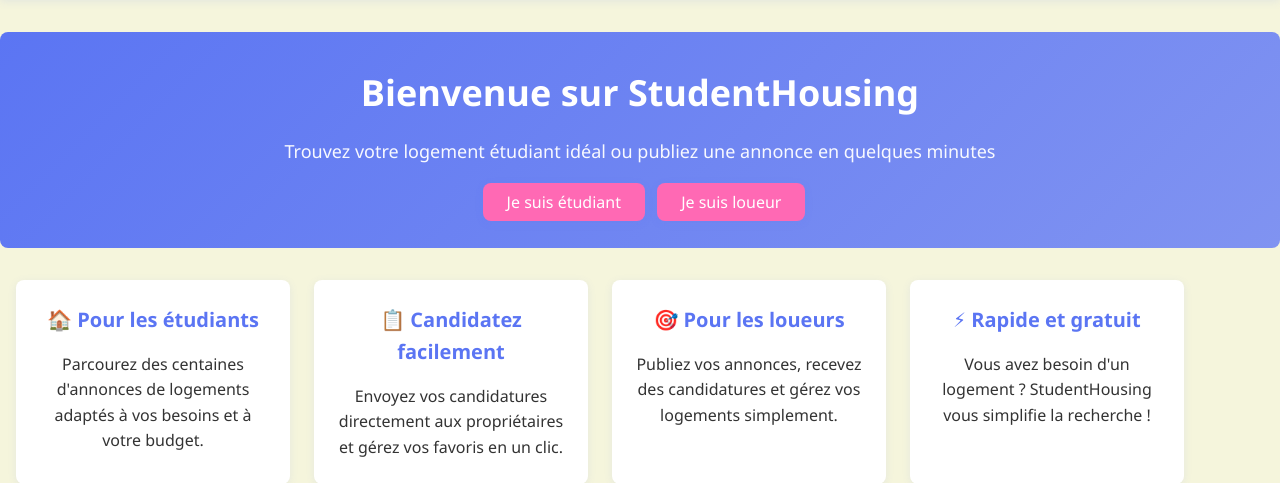
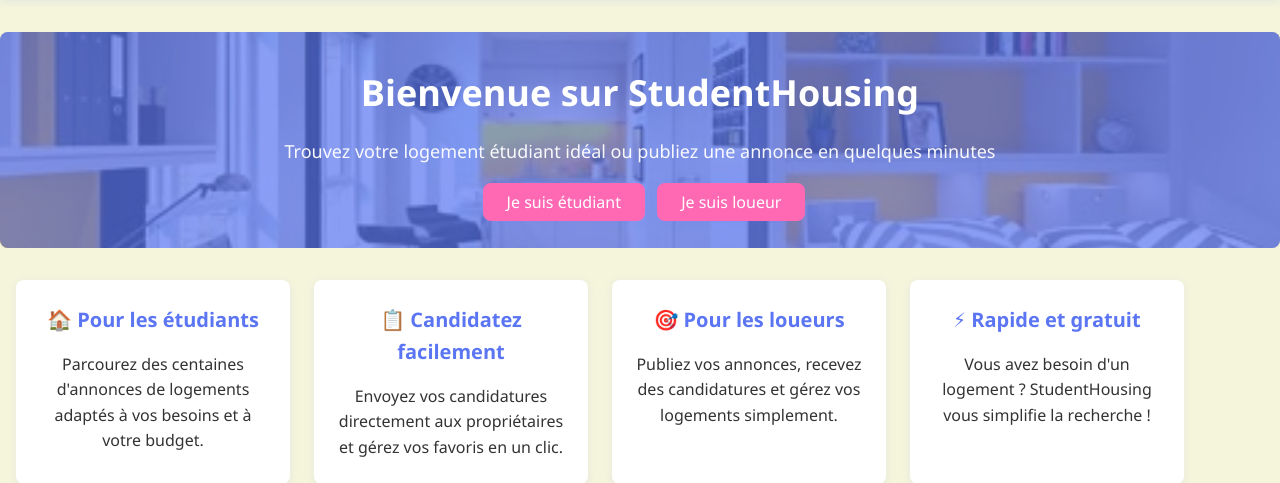
Before and after one commit to emmanuelkammeni-blip/Student-Housing-website, a PHP site: page /StudentHousing/ in a window 1280 px wide. Shown: the part 76-559 px from the top of the page. Run offline with PHP 8.4, Linux system fonts and the light colour scheme.

Commit message:
Modification page d'accueil

```diff
--- a/css/style.css
+++ b/css/style.css
@@ -113,12 +113,33 @@
    ================================================ */
 
 .hero {
-  background: linear-gradient(135deg, var(--color-primary) 0%, var(--color-accent) 100%);
+  background-image: url('../img/image3maquette.jpg');
+  background-size: cover;
+  background-position: center;
+  background-repeat: no-repeat;
   color: var(--color-white);
   padding: var(--spacing-xl) var(--spacing-md);
   border-radius: var(--border-radius);
   text-align: center;
   margin-bottom: var(--spacing-xl);
+  position: relative;
+}
+
+.hero::before {
+  content: '';
+  position: absolute;
+  top: 0;
+  left: 0;
+  right: 0;
+  bottom: 0;
+  background: rgba(91, 117, 243, 0.7);
+  border-radius: var(--border-radius);
+  z-index: 1;
+}
+
+.hero > * {
+  position: relative;
+  z-index: 2;
 }
 
 .hero h1 {
```
Also changed, not shown: img/Maquette.jpg (added), img/image 1 maquette accueil.jpg (added), img/image 4 maquette.jpg (added), img/image3maquette.jpg (added).
